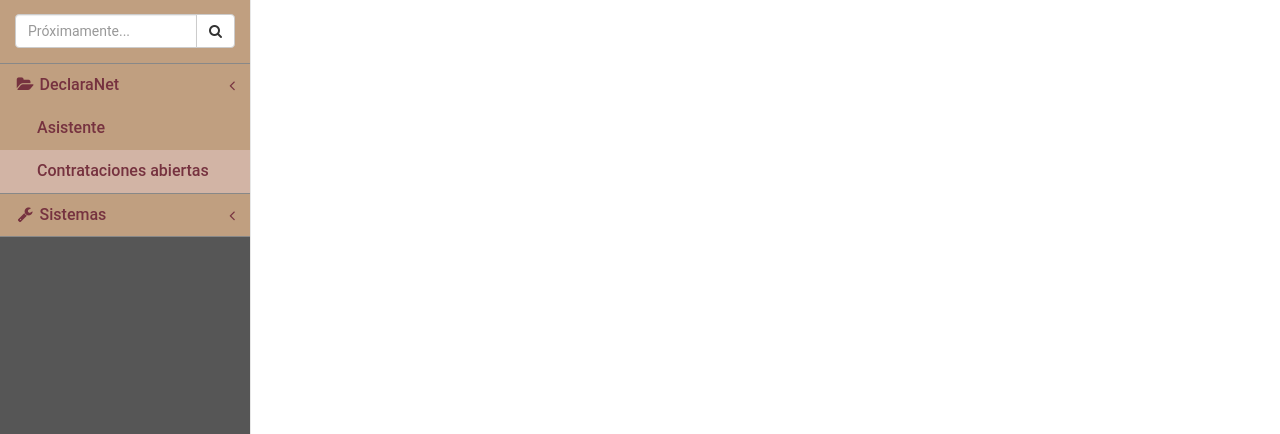
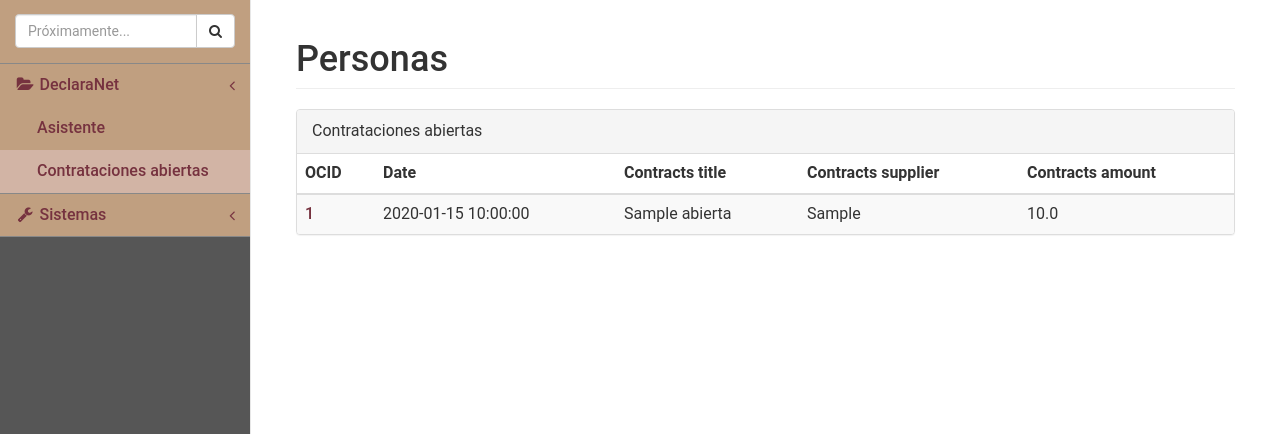
Before and after one commit to guivaloz/DatatonAnticorrupcion, a Flask app: page /contrataciones_abiertas in a window 1280 px wide. Shown: the part 54-488 px from the top of the page. Run offline with Flask 2, Linux system fonts and the light colour scheme; a user stored in the database is signed in; tables that the repository leaves empty hold one stand-in row (values such as "Sample post"); some libraries are stand-ins or nearby versions.

Commit message:
Funciona la interfaz web.

```diff
--- a/dataton_anticorrupcion/blueprints/contrataciones_abiertas/templates/contrataciones_abiertas/detail.html
+++ b/dataton_anticorrupcion/blueprints/contrataciones_abiertas/templates/contrataciones_abiertas/detail.html
@@ -6,8 +6,10 @@
 
 {% block content %}
                 <h1 class="page-header">Contratación abierta</h1>
-                <div class="panel {% if contratacion_abierta.estatus == 'A' %}panel-default{% else %}panel-danger{% endif %}">
-                    {{ detail.panel_heading(blueprint='contrataciones_abiertas', title=contratacion_abierta.ocid, id=contratacion_abierta.id, actions=actions) }}
+                <div class="panel panel-default">
+                    <div class="panel-heading">
+                        Contratación abierta
+                    </div>
                     <div class="panel-body">
                         <dl class="dl-horizontal">
                             <dt>OCID</dt>
--- a/dataton_anticorrupcion/blueprints/contrataciones_abiertas/templates/contrataciones_abiertas/list.html
+++ b/dataton_anticorrupcion/blueprints/contrataciones_abiertas/templates/contrataciones_abiertas/list.html
@@ -5,4 +5,34 @@
 {% block description %}Listado de contrataciones abiertas.{% endblock %}
 
 {% block content %}
+                <h1 class="page-header">Personas</h1>
+                <div class="panel panel-default">
+                    {{ list.panel_heading(blueprint='contrataciones_abiertas', title='Contrataciones abiertas', actions=actions) }}
+                    {% if contrataciones_abiertas|length == 0 %}
+                        {{ list.panel_body_message('No se encontraron contrataciones abiertas.') }}
+                    {% else %}
+                    <table class="table table-striped">
+                        <thead>
+                            <tr>
+                                <th>OCID</th>
+                                <th>Date</th>
+                                <th>Contracts title</th>
+                                <th>Contracts supplier</th>
+                                <th>Contracts amount</th>
+                            </tr>
+                        </thead>
+                        <tbody>
+                            {% for contratacion_abierta in contrataciones_abiertas %}
+                            <tr>
+                                <td><a href="{{ url_for('contrataciones_abiertas.detail', id=contratacion_abierta.id) }}">{{ contratacion_abierta.ocid }}</a></td>
+                                <td>{{ contratacion_abierta.date }}</td>
+                                <td>{{ contratacion_abierta.contracts_title }}</td>
+                                <td>{{ contratacion_abierta.contracts_supplier }}</td>
+                                <td>{{ contratacion_abierta.contracts_amount }}</td>
+                            </tr>
+                            {% endfor %}
+                        </tbody>
+                    </table>
+                    {% endif %}
+                </div>
 {% endblock %}
--- a/dataton_anticorrupcion/blueprints/contrataciones_abiertas/views.py
+++ b/dataton_anticorrupcion/blueprints/contrataciones_abiertas/views.py
@@ -21,3 +21,12 @@ def list_active():
     return render_template('contrataciones_abiertas/list.html',
                            contrataciones_abiertas=contrataciones_abiertas,
                            actions=None)
+
+
+@contrataciones_abiertas.route('/contrataciones_abiertas/detail/<int:id>')
+def detail(id):
+    contratacion_abierta = ContratacionesAbiertas.query.get(id)
+    actions = { 'edit': False, 'status': contratacion_abierta.estatus }
+    return render_template('contrataciones_abiertas/detail.html',
+                           contratacion_abierta=contratacion_abierta,
+                           actions=actions)
```
Also changed, not shown: README.md.
